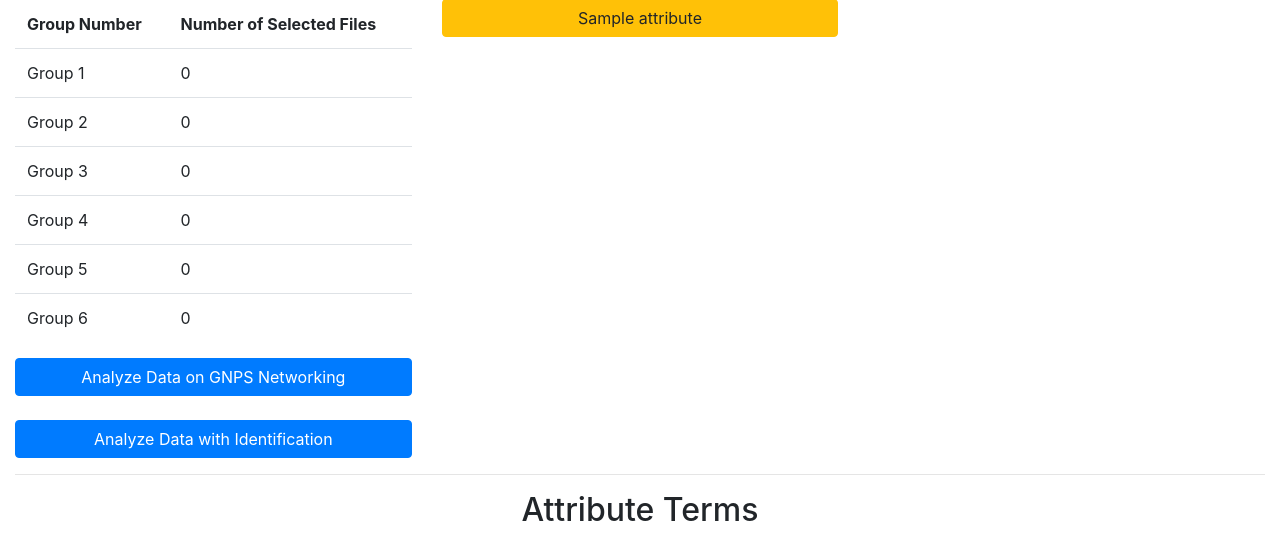
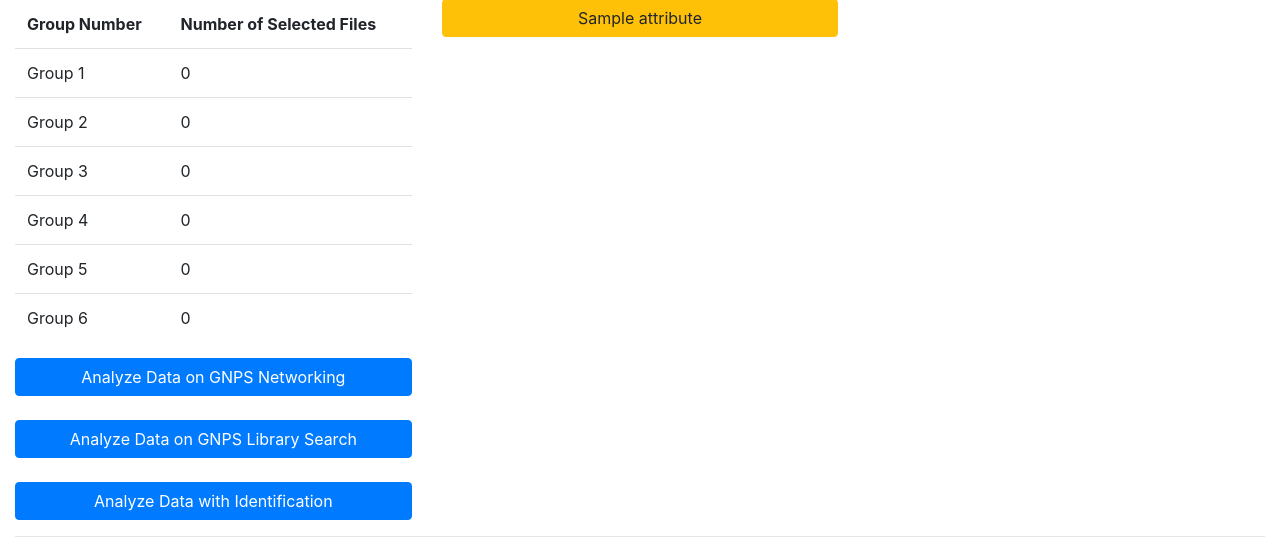
Before and after one commit to mwang87/ReDU-MS2-GNPS, a Flask app: page /dashboard in a window 1280 px wide. Shown: the part 229-767 px from the top of the page. Run offline with Flask 2, Linux system fonts and the light colour scheme; tables that the repository leaves empty hold one stand-in row (values such as "Sample post"); some libraries are stand-ins or nearby versions.

Commit message:
updating templates

```diff
--- a/templates/dashboard.html
+++ b/templates/dashboard.html
@@ -264,7 +264,7 @@
                 return {}
             },
             methods: {
-                clickMe: function(event) {
+                analyzenetworking: function(event) {
                     //Checking there are no file intersections
                     total_number_of_files = this.$parent.groupG1.length + this.$parent.groupG2.length + this.$parent.groupG3.length + this.$parent.groupG4.length + this.$parent.groupG5.length + this.$parent.groupG6.length
                     unique_list_files = extractFilenamesToList(this.$parent.groupG1.concat(this.$parent.groupG2, this.$parent.groupG3, this.$parent.groupG4, this.$parent.groupG5, this.$parent.groupG6));
@@ -310,6 +310,25 @@
                     analysis_url = "/explorerdashboard#" + encodeURIComponent(JSON.stringify(params_dict))
                     var win = window.open(analysis_url, '_blank');
                     win.focus();
+                },
+                analyzelibrarysearch: function(event){
+                    total_number_of_files = this.$parent.groupG1.length + this.$parent.groupG2.length + this.$parent.groupG3.length + this.$parent.groupG4.length + this.$parent.groupG5.length + this.$parent.groupG6.length
+                    unique_list_files = extractFilenamesToList(this.$parent.groupG1.concat(this.$parent.groupG2, this.$parent.groupG3, this.$parent.groupG4, this.$parent.groupG5, this.$parent.groupG6));
+                    unique_list_files = Array.from(new Set(unique_list_files));
+                    if(total_number_of_files != unique_list_files.length){
+                        alert("Warning: some files belong to multiple groups! Might cause some issues on GNPS")
+                    }
+
+                    //Forming parameters
+                    params_dict = {};
+                    params_dict["desc"] = "Meta-Analysis on GNPS"
+                    params_dict["workflow"] = "MOLECULAR-LIBRARYSEARCH-V2"
+                    params_dict["library_on_server"] = "d.speclibs;"
+                    params_dict["spec_on_server"] = generateGNPSfilestring(this.$parent.groupG1)
+
+                    analysis_url = "https://gnps.ucsd.edu/ProteoSAFe/index.jsp?#" + encodeURIComponent(JSON.stringify(params_dict))
+                    var win = window.open(analysis_url, '_blank');
+                    win.focus();
                 }
             },
             template: '<div> <table class="table table-striped"> \
@@ -324,7 +343,9 @@
             <tr><td>Group 5 </td><td>{{ this.$parent.groupG5.length }}</td></tr>\
             <tr><td>Group 6 </td><td>{{ this.$parent.groupG6.length }}</td></tr>\
             </table> \
-            <button class="btn btn-primary btn-block" v-on:click="clickMe">Analyze Data on GNPS Networking</button> \
+            <button class="btn btn-primary btn-block" v-on:click="analyzenetworking">Analyze Data on GNPS Networking</button> \
+            <br> \
+            <button class="btn btn-primary btn-block" v-on:click="analyzelibrarysearch">Analyze Data on GNPS Library Search</button> \
             <br> \
             <button class="btn btn-primary btn-block" v-on:click="analyzeexplorer">Analyze Data with Identification</button> \
             </div>'
--- a/templates/explorerdashboard.html
+++ b/templates/explorerdashboard.html
@@ -46,7 +46,7 @@
         <div class="col-sm text-center">
             <h2>Compounds</h2>
         </div>
-        <div style="overflow-y:auto; height:400px">
+        <div style="">
             <table class="table table-sm table-striped">
                 <thead>
                   <tr>
```
